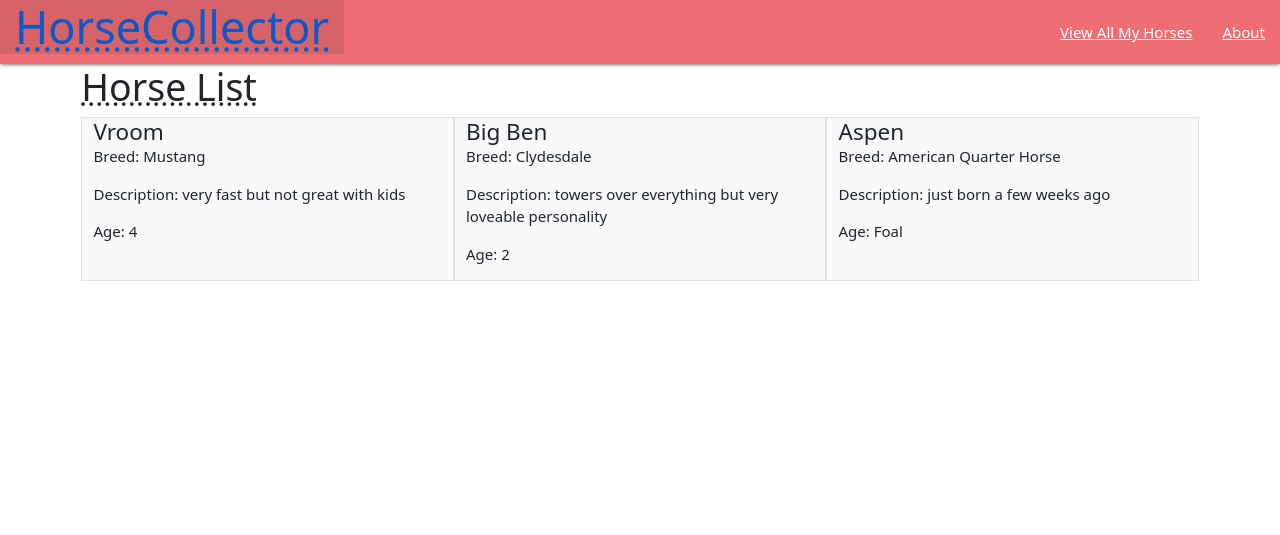
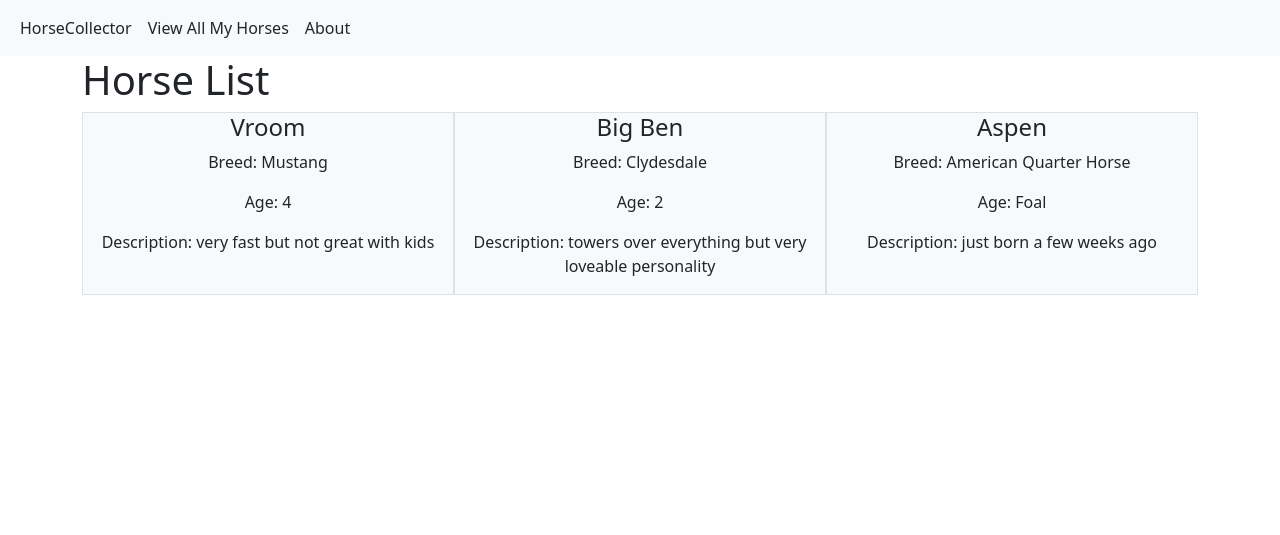
Before and after one commit to soccerlewis17/horsecollector, a Django app: page /horses/ in a window 1280 px wide. Shown: the top 535 px of the page. Run offline with Django 4.2, Linux system fonts and the light colour scheme.

Commit message:
New bootstrap style on index page

```diff
--- a/main_app/static/css/style.css
+++ b/main_app/static/css/style.css
@@ -12,11 +12,3 @@ body {
     padding-top: 0;
     text-align: right;
   }
-
-#nav-logo {
-    text-decoration: underline dotted;
-}
-
-#index_header {
-    text-decoration: underline dotted;
-}
--- a/main_app/templates/base.html
+++ b/main_app/templates/base.html
@@ -6,21 +6,16 @@
   <meta name="viewport" content="width=device-width, initial-scale=1.0">
   <meta http-equiv="X-UA-Compatible" content="ie=edge">
   <title>Horse Collector</title>
-  <link rel="stylesheet" href="https://cdnjs.cloudflare.com/ajax/libs/materialize/1.0.0/css/materialize.min.css">
   <link href="https://cdn.jsdelivr.net/npm/bootstrap@5.2.3/dist/css/bootstrap.min.css" rel="stylesheet" integrity="sha384-rbsA2VBKQhggwzxH7pPCaAqO46MgnOM80zW1RWuH61DGLwZJEdK2Kadq2F9CUG65" crossorigin="anonymous">
   <link rel="stylesheet" href="{% static 'css/style.css' %}">
 </head>
 <body>
-  <header class="navbar-fixed">
-    <nav>
-      <div class="nav-wrapper">
-        <ul>
-          <li><a href="/" id="nav-logo" class="display-5">HorseCollector</a></li>
-        </ul>
-        <ul class="right">
-          <li><a href="/horses">View All My Horses</a></li>
-          <li><a href="/about">About</a></li>
-        </ul>
+  <header class="navbar bg-light">
+    <nav class="container-fluid">
+      <div class="d-flex">
+          <div class="mr-auto p-2"><a class="nav-link active" href="/">HorseCollector</a></div>
+          <div class="p-2"><a class="nav-link active" href="/horses">View All My Horses</a></div>
+          <div class="p-2"><a class="nav-link active" href="/about">About</a></div>
       </div>
     </nav>
   </header>
--- a/main_app/templates/horses/index.html
+++ b/main_app/templates/horses/index.html
@@ -7,15 +7,15 @@
 <div class="container-md">
     <div class="row g-4">
     {% for horse in horses %}
-        <div class="col-4 border bg-light">
-            <span class="h4">{{ horse.name }}</span>
+        <div class="col-4 border bg-light text-center">
+            <p class="h4">{{ horse.name }}</p>
             <p>Breed: {{ horse.breed }}</p>
-            <p>Description: {{ horse.description }}</p>
             {% if horse.age > 0 %}
             <p>Age: {{ horse.age }}</p>
             {% else %}
             <p>Age: Foal</p>
             {% endif %}
+            <p>Description: {{ horse.description }}</p>
         </div>
     {% endfor %}
     </div>
```
